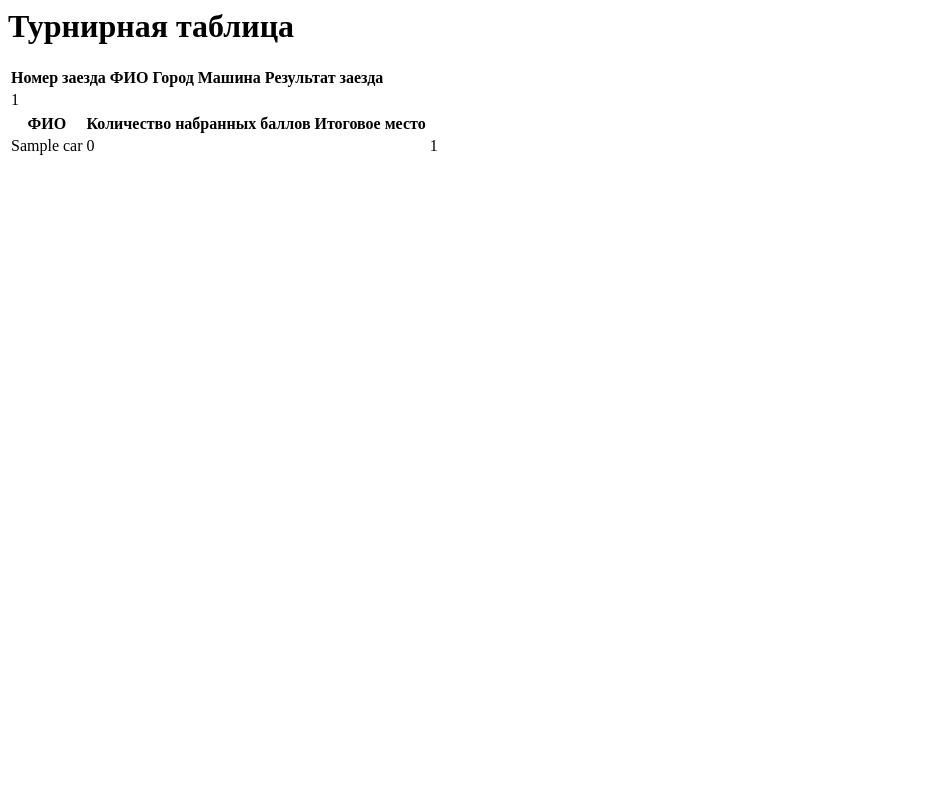
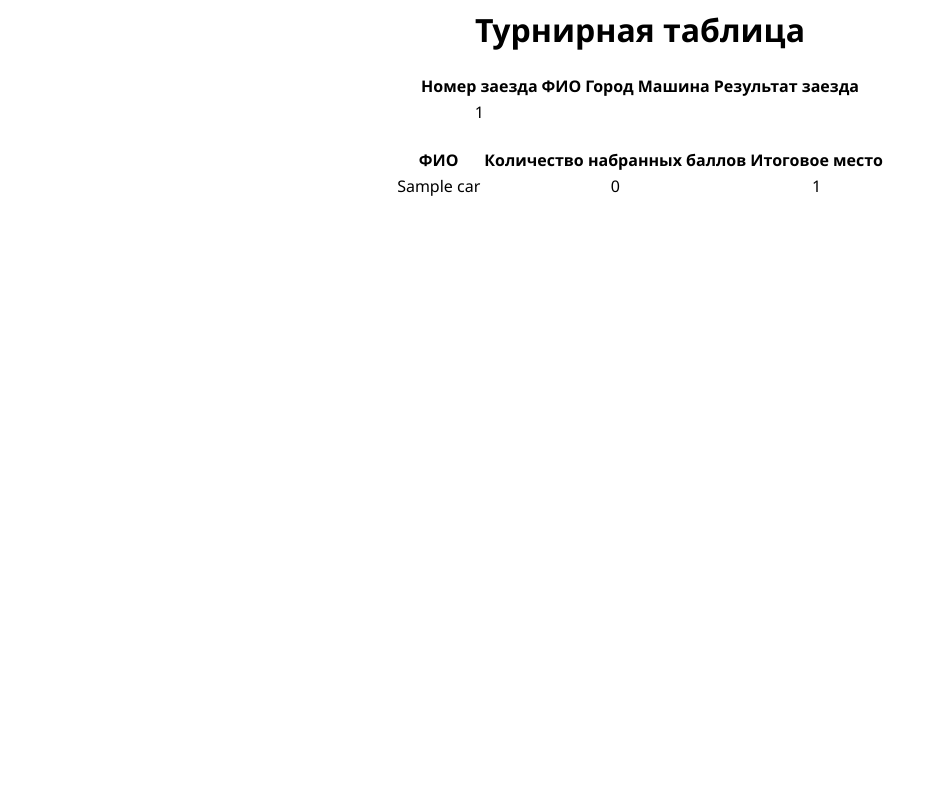
Before and after one commit to K0nstantinK0t/TableTest, a PHP site: page / in a window 1280 px wide. Shown: the whole page, without its empty margins (0-938 px from the left). Run offline with PHP 8.4, Linux system fonts and the light colour scheme; tables that the repository leaves empty or names only in its code hold one stand-in row (values such as "Sample post"); data that the repository does not hold is empty.

Commit message:
Added styles.css

```diff
--- a/index.php
+++ b/index.php
@@ -10,10 +10,12 @@ $attempts = $TableDataRequest->run();
 <html lang="ru">
     <head>
         <title>Турнирная Таблица</title>
+        <link rel="stylesheet" href="styles.css">
     </head>
     <body>
-        <h1>Турнирная таблица</h1>
-        <table>
+        <h1 class="t-center">Турнирная таблица</h1>
+        <section class="mg-center">
+            <table class="t-center">
                 <tr>
                     <th>
                         Номер заезда
@@ -56,13 +58,13 @@ $attempts = $TableDataRequest->run();
                 }
                 ?>
             </table>
-
+        </section>
 <?php
 $WinnerDataRequest = new GetWinnersData();
 $winners = $WinnerDataRequest->run();
  ?>
 
-        <table>
+        <table class="t-center  mg-center mt-10">
             <tr>
                 <th>
                     ФИО
@@ -85,9 +87,6 @@ $winners = $WinnerDataRequest->run();
                         ".$winner['TotalResult']."
                         </td>
                         <td>
-                        ".$attempt['Car']."
-                        </td>
-                        <td>
                         ".($key+1)."
                         </td>
 
--- /dev/null
+++ b/styles.css
@@ -0,0 +1,14 @@
+body{
+    font-family: "Segoe UI", serif;
+}
+.t-center{
+    text-align: center;
+}
+.mg-center{
+    width: fit-content;
+    margin-left: auto;
+    margin-right: auto;
+}
+.mt-10{
+    margin-top: 20px;
+}
```
Lines whose indentation alone changed are shown as unchanged.
